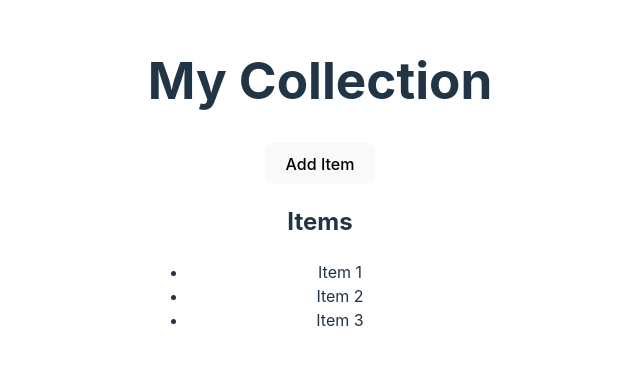
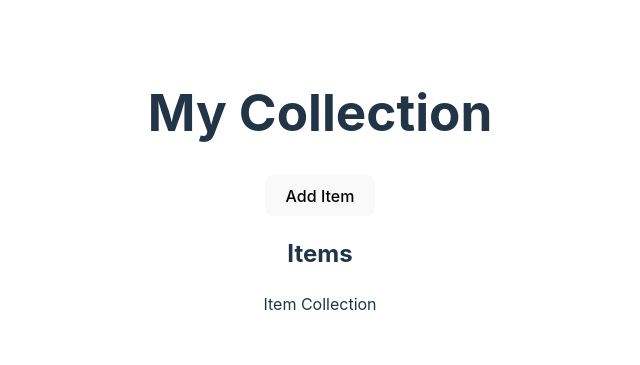
Before and after one commit to simplyjuanc/sh_client, a React (Vite) app: page / in a window 1280 px wide. Shown: the part 217-582 px from the top of the page, without its empty margins (320-960 px from the left). Built offline with nearby package versions, Linux system fonts and the light colour scheme.

Commit message:
refactor away MainContent and SidePanel components from Dashboard

```diff
--- a/src/pages/collection/Dashboard.tsx
+++ b/src/pages/collection/Dashboard.tsx
@@ -1,33 +1,13 @@
+import { MainContent } from './MainContent';
+import { SidePanel } from './SidePanel';
+
 const Dashboard: React.FC = () => {
   return (
-    <div>
-      <div className='container'>
-        <SidePanel />
-        <MainContent />
-      </div>
+    <div className='container'>
+      <SidePanel />
+      <MainContent />
     </div>
   );
 };
 
-const SidePanel: React.FC = () => {
-  return (
-    <aside>
-      <button>Add Item</button>
-    </aside>
-  );
-};
-
-const MainContent: React.FC = () => {
-  return (
-    <>
-      <h2>Items</h2>
-      <ul>
-        <li>Item 1</li>
-        <li>Item 2</li>
-        <li>Item 3</li>
-      </ul>
-    </>
-  );
-};
-
 export default Dashboard;
--- /dev/null
+++ b/src/pages/collection/MainContent.tsx
@@ -0,0 +1,10 @@
+export const MainContent: React.FC = () => {
+  return (
+    <>
+      <h2>Items</h2>
+      <section className='items'>
+        <div>Item Collection</div>
+      </section>
+    </>
+  );
+};
--- /dev/null
+++ b/src/pages/collection/SidePanel.tsx
@@ -0,0 +1,7 @@
+export const SidePanel: React.FC = () => {
+  return (
+    <aside>
+      <button>Add Item</button>
+    </aside>
+  );
+};
```
Also changed, not shown: 1 other file (tests, documents, lock files or other folders).
